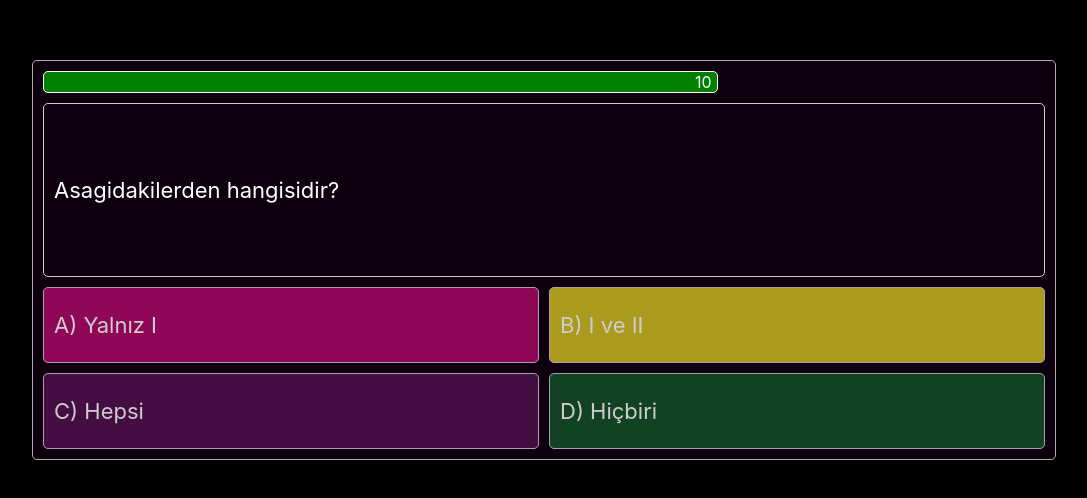
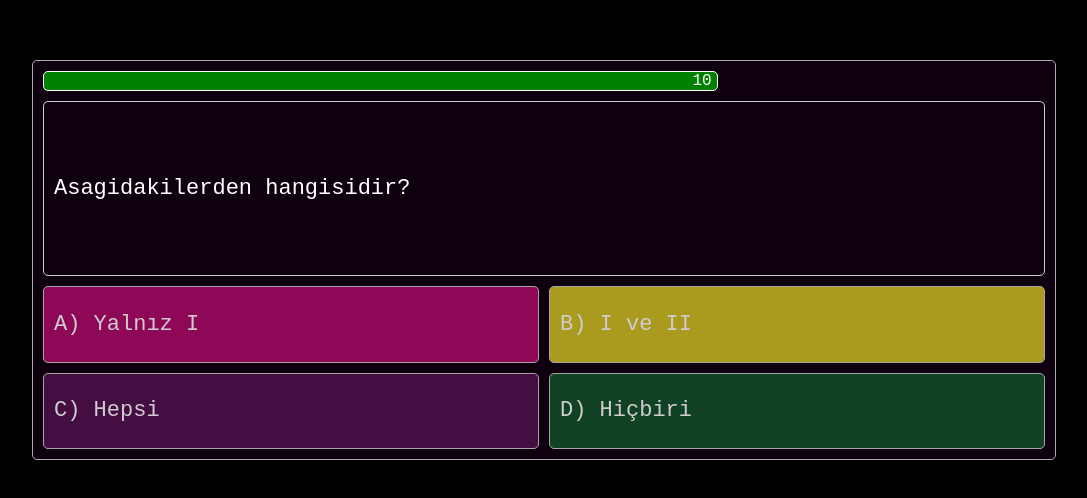
Before and after one commit to 57devs/fe-thegame, a React (Create React App) app: page / in a window 1280 px wide. Shown: the part 140-638 px from the top of the page, without its empty margins (96-1183 px from the left). Built offline with nearby package versions, Linux system fonts and the light colour scheme.

Commit message:
redefined font family

```diff
--- a/src/index.css
+++ b/src/index.css
@@ -3,7 +3,6 @@ html {
   flex: 1;
   flex-grow: 1;
   height: 100%;
-
   margin: 0;
   padding: 0;
 }
@@ -12,27 +11,21 @@ body {
   display: flex;
   flex: 1;
   align-self: stretch;
-
   margin: 0;
   padding: 0;
-
-  font-family: -apple-system, BlinkMacSystemFont, "Segoe UI", "Roboto", "Oxygen",
-    "Ubuntu", "Cantarell", "Fira Sans", "Droid Sans", "Helvetica Neue",
-    sans-serif;
+  font-family: 'Inconsolata', monospace;
   -webkit-font-smoothing: antialiased;
   -moz-osx-font-smoothing: grayscale;
 }
 
 code {
-  font-family: source-code-pro, Menlo, Monaco, Consolas, "Courier New",
-    monospace;
+  font-family: 'Inconsolata', monospace;
 }
 
 #root {
   display: flex;
   flex: 1;
   align-self: stretch;
-
   margin: 0;
   padding: 0;
 }
```
